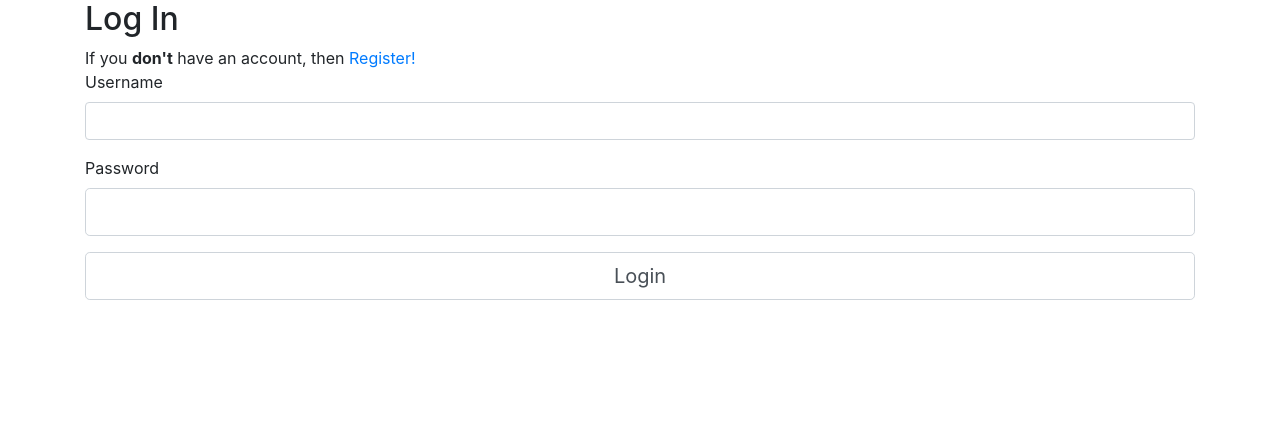
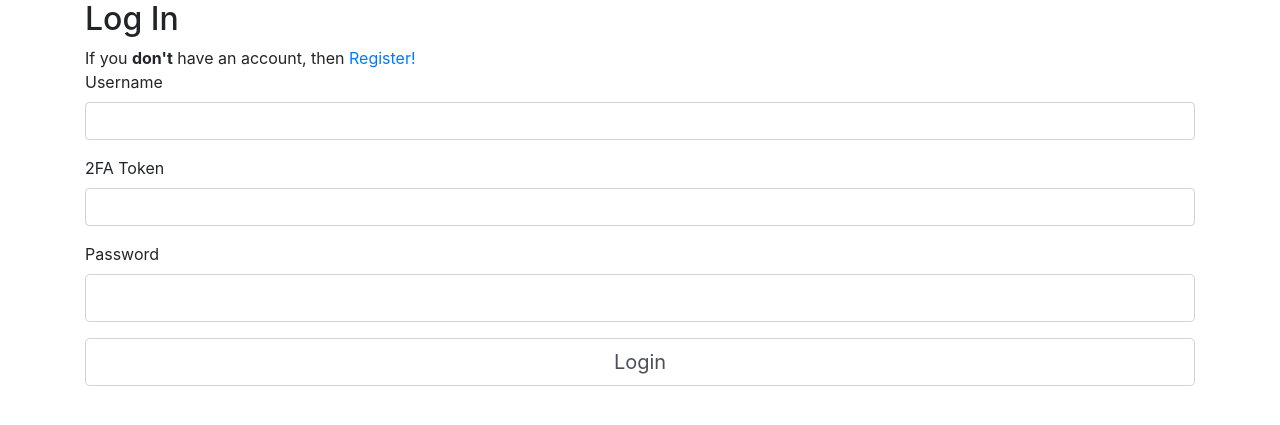
Before and after one commit to jojorostock/388J_final_project, a Flask app: page /login in a window 1280 px wide. Shown: the part 56-481 px from the top of the page. Run offline with Flask 2, Linux system fonts and the light colour scheme; some libraries are stand-ins or nearby versions.

Commit message:
updated login template to include 2fa field

```diff
--- a/flask_app/forms.py
+++ b/flask_app/forms.py
@@ -5,7 +5,7 @@ from werkzeug.utils import secure_filename
 from wtforms import StringField, IntegerField, SubmitField, TextAreaField, PasswordField
 from wtforms.validators import (InputRequired, DataRequired, NumberRange, Length, Email,
                                 EqualTo, ValidationError)
-
+import pyotp
 
 from .models import User
 
@@ -47,7 +47,7 @@ class LoginForm(FlaskForm):
             raise ValidationError("That username does not exist in our database.")
 
     def validate_token(self, token):
-        user = User.query.filter_by(username=self.username.data).first()
+        user = User.objects(username=self.username.data).first()
         if user is not None:
             tok_verified = pyotp.TOTP(user.otp_secret).verify(token.data)
             if not tok_verified:
--- a/flask_app/templates/login.html
+++ b/flask_app/templates/login.html
@@ -36,6 +36,18 @@
                 {% endif %}
             </div>
             <div class="form-group">
+                {{ form.token.label(class="form-control-label green-text") }}
+                {{ form.token(class="form-control form-control-md") }}
+
+                {% if form.token.errors %}
+                <div class="alert alert-warning" role="alert">
+                    {% for error in form.token.errors %}
+                    <span>{{ error }}</span>
+                    {% endfor %}
+                </div>
+                {% endif %}
+            </div>
+            <div class="form-group">
                 {{ form.password.label(class="form-control-label") }}
                 {{ form.password(class="form-control form-control-lg") }}
             </div>
```
